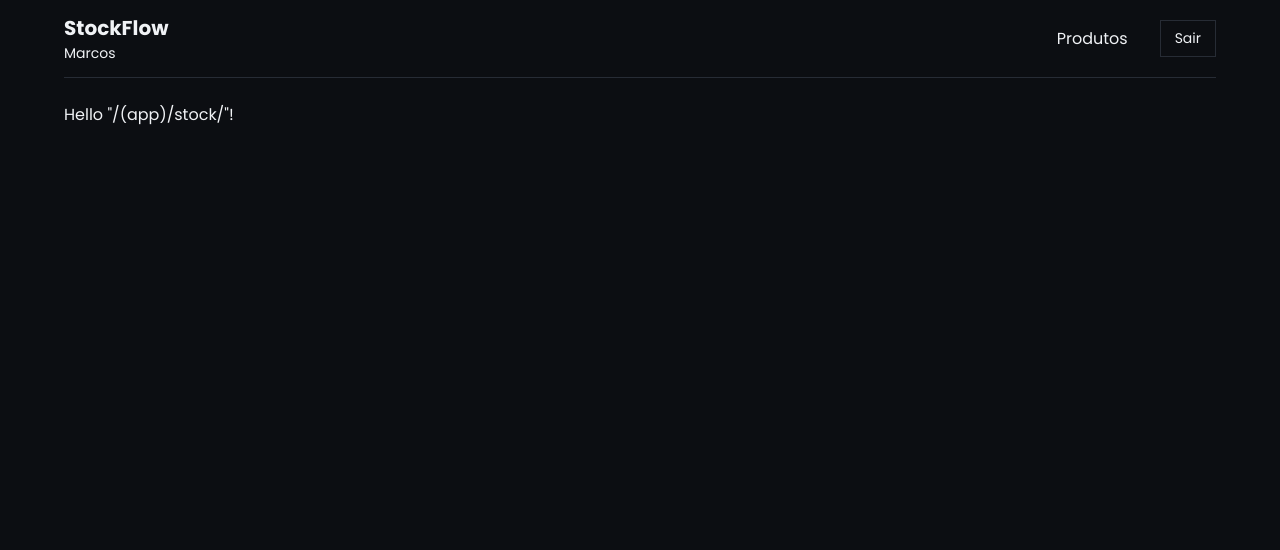
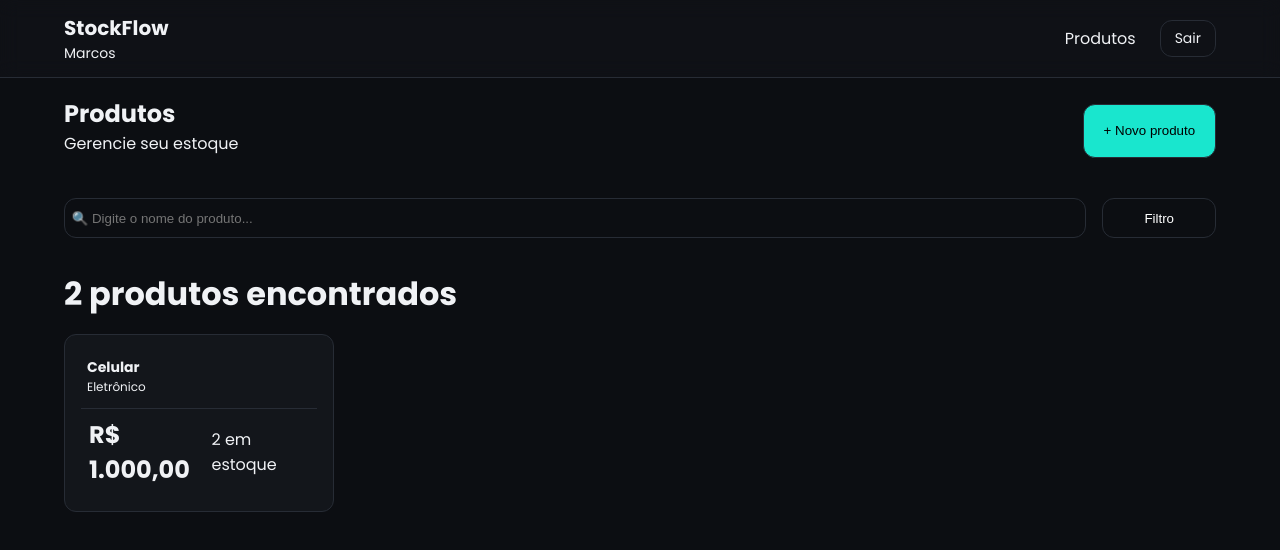
Before and after one commit to MarcosOlm/sistema-de-estoque, a React (Vite) app in the folder frontend/: page /stock in a window 1280 px wide. Shown: the top 550 px of the page. Built offline with nearby package versions, Linux system fonts and the light colour scheme.

Commit message:
feat(Page): Página inicial do stock dos produtos

```diff
--- a/frontend/src/routes/_app/_app.css
+++ b/frontend/src/routes/_app/_app.css
@@ -1,10 +1,15 @@
 header {
+    position: fixed;
+    top: 0;
+    left: 0;
     display: flex;
     align-items: center;
     justify-content: space-between;
-    padding: .8em 0;
+    width: 100vw;
+    padding: .8em 5vw;
+    background-color: hsla(218, 17%, 9%, 0.482);
+    backdrop-filter: blur(10px);
     border-bottom: 1px solid var(--border);
-    margin-bottom: 1.5em;
 }
 
 .brand {
@@ -19,7 +24,7 @@ nav {
     display: flex;
     align-items: center;
     justify-content: center;
-    gap: 2em;
+    gap: 1.5em;
 }
 
 .navigation {
@@ -34,5 +39,11 @@ header button {
     font-family: "Poppins", sans-serif;
     font-size: 14px;
     border: 1px solid var(--border);
+    border-radius: var(--radius);
     padding: .5em 1em;
+    cursor: pointer;
 }
+
+main {
+    margin-top: 6em;
+}
--- a/frontend/src/routes/_app/dashboard/dashboard.css
+++ b/frontend/src/routes/_app/dashboard/dashboard.css
@@ -14,11 +14,12 @@ section {
 
 .card {
   display: grid;
-  grid-template-columns: repeat(2fr);
-  grid-template-rows: repeat(3fr);
+  grid-template-columns: repeat(2, 1fr);
+  grid-template-rows: repeat(3, 1fr);
   width: calc(25% - 0.75em);
   height: 8em;
   padding: 1em;
+  background-color: var(--card);
   border: 1px solid var(--border);
   border-radius: var(--radius);
 }
@@ -67,8 +68,9 @@ section {
   align-items: center;
   justify-content: center;
   width: calc(50% - 0.5em);
-  height: 25em;
+  min-height: 25em;
   padding: 1em;
+  background-color: var(--card);
   border: 1px solid var(--border);
   border-radius: var(--radius);
 }
@@ -88,7 +90,7 @@ section {
   align-items: center;
   justify-content: center;
   width: 100%;
-  height: 85%;
+  height: 21em;
   padding: 1em;
   flex-grow: 1;
 }
@@ -98,6 +100,7 @@ section {
   align-items: center;
   justify-content: center;
   width: 100%;
+  height: 21em;
   padding: 1em;
   flex-grow: 1;
 }
@@ -118,6 +121,7 @@ section {
   width: calc(50% - 0.5em);
   min-height: 12em;
   padding: 1em;
+  background-color: var(--card);
   border: 1px solid var(--border);
   border-radius: var(--radius);
 }
--- a/frontend/src/routes/_app/route.tsx
+++ b/frontend/src/routes/_app/route.tsx
@@ -1,4 +1,5 @@
-import './_app.css'
+import { useState } from "react";
+import "./_app.css";
 import { createFileRoute, Link, Outlet } from "@tanstack/react-router";
 
 export const Route = createFileRoute("/_app")({
@@ -6,6 +7,8 @@ export const Route = createFileRoute("/_app")({
 });
 
 function RouteComponent() {
+  const [dashboard, setDashboard] = useState<boolean>(true);
+
   return (
     <>
       <header>
@@ -14,7 +17,14 @@ function RouteComponent() {
           <p>Marcos</p>
         </div>
         <nav>
-          <Link to="/stock" className='navigation'> Produtos </Link>
+          <Link
+            to={dashboard ? "/stock" : "/dashboard"}
+            className="navigation"
+            onClick={() => setDashboard(!dashboard)}
+          >
+            {" "}
+            {dashboard ? "Produtos" : "Dashboard"}{" "}
+          </Link>
           <button type="button">Sair</button>
         </nav>
       </header>
--- a/frontend/src/routes/_app/stock/index.tsx
+++ b/frontend/src/routes/_app/stock/index.tsx
@@ -1,12 +1,67 @@
-import './stock.css'
-import { createFileRoute } from '@tanstack/react-router'
+import { useState } from "react";
+import "./stock.css";
+import { createFileRoute } from "@tanstack/react-router";
 
-export const Route = createFileRoute('/_app/stock/')({
+export const Route = createFileRoute("/_app/stock/")({
   component: RouteComponent,
-})
+});
 
 // Parametro opcional. Se não tiver parametro, mostrar todos.
 
 function RouteComponent() {
-  return <div>Hello "/(app)/stock/"!</div>
+  const [filter, isFilter] = useState<boolean>(false);
+
+  return (
+    <>
+      <section className="title">
+        <h1>Produtos</h1>
+        <p>Gerencie seu estoque</p>
+        <button type="button">+ Novo produto</button>
+      </section>
+      <section className="search-filter">
+        <div className="search">
+          <input type="text" placeholder="🔍 Digite o nome do produto..." />
+          <button type="button" onClick={() => isFilter(!filter)}>
+            Filtro
+          </button>
+        </div>
+        {filter && (
+          <div className="filter">
+            <h1>Filtros Avançados</h1>
+            <div className="category-wrap">
+              <label htmlFor="category">Categoria</label>
+              <select id="category">
+                <option value="">Eletrônico</option>
+                <option value="">Imóveis</option>
+                <option value="">Perecíveis</option>
+              </select>
+            </div>
+            <div className="price-wrap">
+              <label htmlFor="price">Preço: R$ 0 - R$ 1000</label>
+              <input type="range" id="price" />
+            </div>
+            <div className="quant-wrap">
+              <label htmlFor="quant">Quantidade: 0 - 100</label>
+              <input type="range" id="quant" />
+            </div>
+          </div>
+        )}
+      </section>
+      <div className="prods-title">
+        <h1>2 produtos encontrados</h1>
+      </div>
+      <section className="prods-wrap">
+        <article className="product">
+          <div className="prod-name">
+            <h1>Celular</h1>
+            <p>Eletrônico</p>
+          </div>
+          <div className="prod-price">
+            <h2>R$ 1.000,00</h2>
+            <p>2 em estoque</p>
+          </div>
+        </article>
+      </section>
+    </>
+  );
 }
--- a/frontend/src/routes/_app/stock/stock.css
+++ b/frontend/src/routes/_app/stock/stock.css
@@ -0,0 +1,160 @@
+.title {
+  display: grid;
+  grid-template-columns: repeat(2, 1fr);
+  grid-template-rows: repeat(2, 1fr);
+}
+
+.title h1 {
+  grid-column: 1 / 2;
+  grid-row: 1 / 2;
+  margin-top: auto;
+}
+
+.title p {
+  grid-column: 1 / 2;
+  grid-row: 2 / 3;
+  margin-bottom: auto;
+}
+
+.title button {
+  grid-column: 2 / 3;
+  grid-row: 1 / 3;
+  width: 10em;
+  height: 4em;
+  margin: auto;
+  margin-right: 0;
+  background-color: var(--primary);
+  border: 1px solid var(--border);
+  border-radius: var(--radius);
+  cursor: pointer;
+}
+
+.search-filter {
+  display: flex;
+  flex-direction: column;
+  gap: 1em;
+}
+
+/* Search */
+
+.search {
+  display: flex;
+  align-items: center;
+  justify-content: center;
+  gap: 1em;
+  width: 100%;
+}
+
+.search input {
+  width: 90%;
+  height: 3em;
+  padding: 0 0.5em;
+  color: white;
+  background-color: transparent;
+  border: 1px solid var(--border);
+  border-radius: var(--radius);
+}
+
+.search button {
+  width: 10%;
+  height: 3em;
+  background-color: transparent;
+  border: 1px solid var(--border);
+  border-radius: var(--radius);
+  color: white;
+  cursor: pointer;
+}
+
+/* Filter */
+
+.filter {
+  display: grid;
+  grid-template-columns: repeat(3, 1fr);
+  grid-template-rows: repeat(2, 1fr);
+  padding: 1em;
+  background-color: var(--card);
+  border: 1px solid var(--border);
+  border-radius: var(--radius);
+}
+
+.category-wrap {
+  grid-column: 1 / 2;
+  grid-row: 2 / 3;
+}
+
+.category-wrap select {
+  font-size: 14px;
+  font-weight: 600;
+
+  &,
+  &::picker(select) {
+    appearance: base-select;
+    padding: 0.5em;
+    border: 1px solid var(--border);
+    border-radius: var(--radius);
+    background-color: var(--card);
+    color: var(--card-foreground);
+  }
+}
+
+.price-wrap {
+  grid-column: 2 / 3;
+  grid-row: 2 / 3;
+}
+
+.quant-wrap {
+  grid-column: 3 / 4;
+  grid-row: 2 / 3;
+}
+
+.filter h1 {
+  font-size: 24px;
+}
+
+.filter label {
+  display: block;
+}
+
+.filter input {
+  accent-color: var(--accent);
+  height: 70%;
+  margin: auto;
+}
+
+.filter input,
+.filter select {
+  width: 90%;
+}
+
+/* Products */
+
+.prods-title {
+  margin-bottom: 1em;
+}
+
+.prods-wrap {
+  display: grid;
+  grid-template-columns: repeat(4, 1fr);
+  grid-template-rows: auto;
+  gap: 1.5em;
+}
+
+.product {
+  padding: 1em;
+  background-color: var(--card);
+  border: 1px solid var(--border);
+  border-radius: var(--radius);
+}
+
+.prod-name {
+  padding: 0.5em 0.5em 1em;
+  border-bottom: 1px solid var(--border);
+  font-size: 12px;
+}
+
+.prod-price {
+  display: flex;
+  align-items: center;
+  justify-content: space-between;
+  padding: 0.5em;
+}
```
